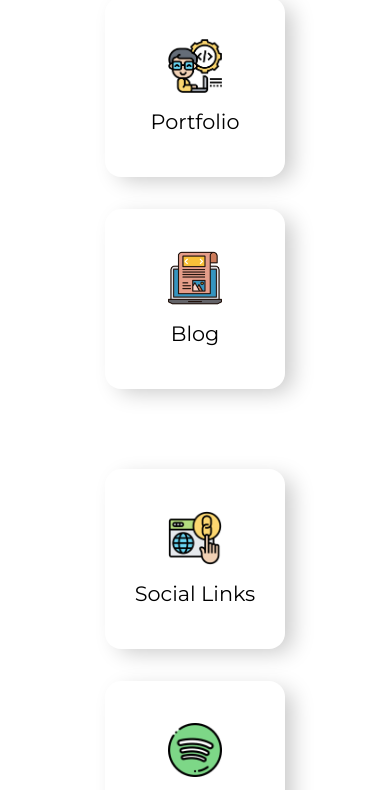
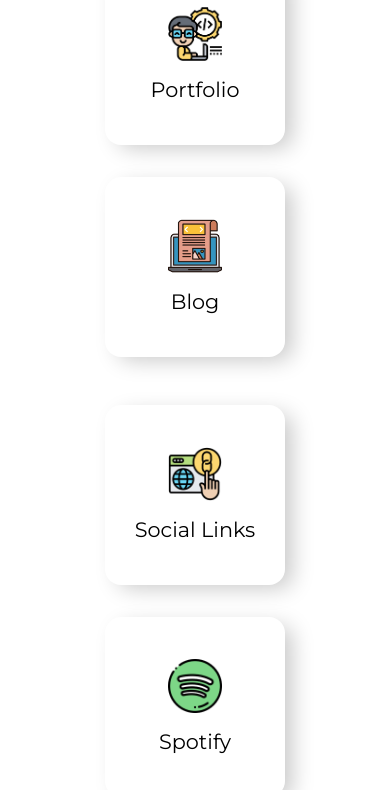
Before and after one commit to abitstupid/hemantrai4links, a plain HTML site: page index.html in a window 390 px wide. Shown: the part 82-872 px from the top of the page. Drawn offline with Linux system fonts and the light colour scheme.

Commit message:
first MVP deployed

```diff
--- a/css/index.css
+++ b/css/index.css
@@ -26,8 +26,6 @@ main {
     background-color: #fff;
     height: 285px;
     width: 285px;
-    /* height: 18vw;
-    width: 18vw; */
     border-radius: 1rem;
     box-shadow: 10px 6px 22px -3px rgba(0, 0, 0, 0.22);
     display: flex;
@@ -40,12 +38,14 @@ main {
 }
 
 .link-box:hover {
+    box-shadow: 10px 6px 18px -3px rgba(0, 0, 0, 0.374) ,
+                inset 5px 2px 9px -3px rgba(0, 0, 0, 0.296);
+
+    cursor: pointer;
+
     /* background-color: var(--pri-color); */
     /* color: #fff; */
-    box-shadow: 10px 6px 18px -3px rgba(0, 0, 0, 0.374) ,
-                inset 5px 2px 9px -3px rgba(0, 0, 0, 0.296);
-    /* box-shadow: inset 5px 2px 9px -3px rgba(0, 0, 0, 0.374); */
-    cursor: pointer;
+
 }
 
 .link-box-l {
@@ -143,4 +143,9 @@ main {
     .link-box {
         margin: 1rem;
     }
+
+    .sub-container {
+        margin-top: 1rem;
+        margin-bottom: 1rem;
+    }
 }
```
